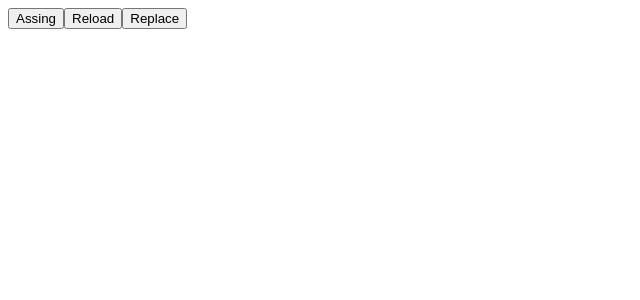
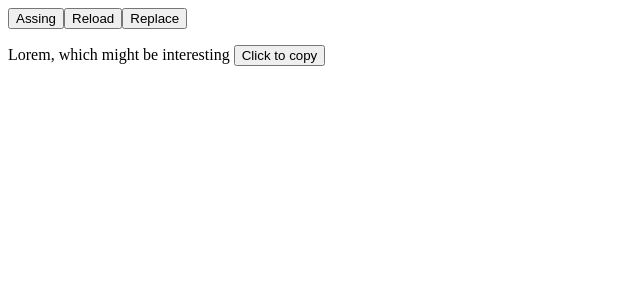
Before and after one commit to freshcodeAlice/fm-2023-react-welcome, a React (Create React App) app: page / in a window 1280 px wide. Shown: the top 300 px of the page, without its empty margins (0-640 px from the left). Built offline with nearby package versions, Linux system fonts and the light colour scheme.

Commit message:
clipboard

```diff
--- a/src/components/App.js
+++ b/src/components/App.js
@@ -17,7 +17,16 @@ function App (props) {
       <button onClick={() => window.location.assign('https://www.wikipedia.org/')}>Assing</button>
       <button onClick={() => window.location.reload()}>Reload</button>
       <button onClick={() => window.location.replace('https://www.wikipedia.org')}>Replace</button>
+
+
+
+      <p>Lorem, which might be interesting <button
+                                              onClick={() => {
+                                                window.navigator.clipboard.writeText('Lorem, which might be interesting')
+                                              }}>Click to copy</button></p>
       </>
+
+
     );
 }
 
```
